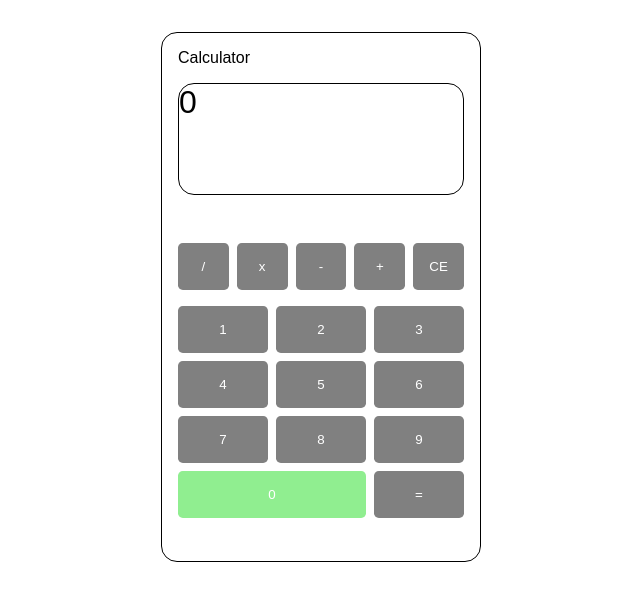
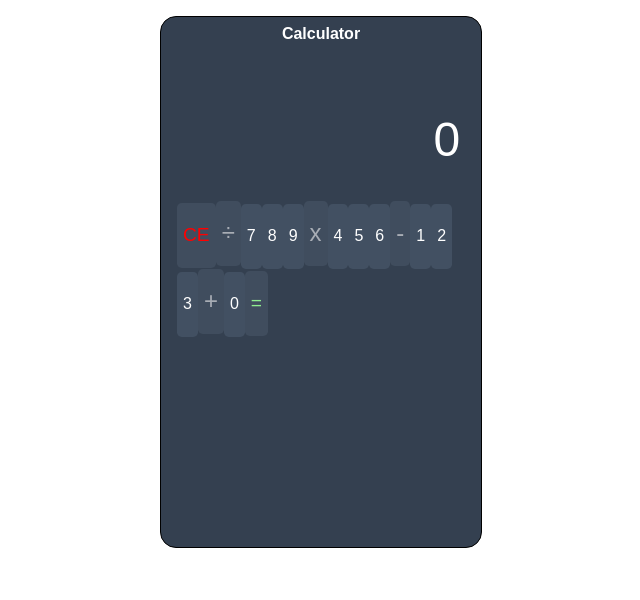
Before and after one commit to OlekOlaisen/Vue-Calculator, a Vue app: page / in a window 1280 px wide. Shown: the top 600 px of the page, without its empty margins (319-959 px from the left). Built offline with nearby package versions, Linux system fonts and the light colour scheme.

Commit message:
Changed style on calculator

```diff
--- a/src/components/Calculator.vue
+++ b/src/components/Calculator.vue
@@ -1,26 +1,31 @@
 <template>
+   <div class="container">
+
       <div class="calculator">
          <h1>Calculator</h1>
-      <p class="calculator__input">0</p>
-      <div class="calculator__operators">
-         <button class="operator">/</button>
-         <button class="operator">x</button>
-         <button class="operator">-</button>
-         <button class="operator">+</button>
-         <button class="operator">CE</button>
+         <div class="calculator-output">
+            <p class="calculator-output__numbers">0</p>
          </div>
-      <div class="calculator__buttons">
+
+         <div class="calculator-buttons">
+            <button class="button span-3 operator">CE</button>
+            <button class="button operator">&divide;</button>
+            <button class="button">7</button>
+            <button class="button">8</button>
+            <button class="button">9</button>
+            <button class="button operator">x</button>
+            <button class="button">4</button>
+            <button class="button">5</button>
+            <button class="button">6</button>
+            <button class="button operator">-</button>
             <button class="button">1</button>
             <button class="button">2</button>
             <button class="button">3</button>
-         <button class="button">4</button>
-         <button class="button">5</button>
-         <button class="button">6</button>
-         <button class="button">7</button>
-         <button class="button">8</button>
-         <button class="button">9</button>
-         <button class="button">0</button>
-         <button class="operator">=</button>
+            <button class="button operator">+</button>
+            <button class="button span-3">0</button>
+            <button class="button operator">=</button>
+         </div>
+
       </div>
 
    </div>
@@ -30,82 +35,101 @@
 
 </script>
 
-<style scoped>
-* {
-   margin: 0;
-   padding: 0;
-   box-sizing: border-box;
+<style>
+:root {
+
+   --background: #344050;
+   --background-operators: #404D5E;
+   --background-output__numbers: #425062;
 }
 
+
 h1 {
-   font-weight: 500;
+   font-size: 1rem;
+   color: white;
+   margin: 0.5rem;
    font-family: Arial, Helvetica, sans-serif;
-   font-size: 1rem;
-   margin-left: 1rem;
-   margin-top: 1rem;
+   text-align: center;
+
 }
 
 .calculator {
+   max-width: 320px;
+   background: var(--background);
    width: 320px;
    height: 530px;
    border: 1px solid black;
-   margin: 2rem auto;
+   margin: 1rem auto;
    border-radius: 1rem;
 }
 
-.calculator__input {
-   width: 90%;
-   height: 7rem;
-   margin: 1rem auto;
-   border-radius: 1rem;
-   border: 1px solid black;
-   font-size: 2rem;
+.calculator-output {
    font-family: Arial, Helvetica, sans-serif;
-}
-
-.calculator__buttons {
-   display: grid;
-   grid-template-columns: repeat(3, 1fr);
+   font-size: 3rem;
+   padding: 0.3rem;
+   text-align: right;
+   height: 100px;
    margin: 1rem;
-   gap: 0.5rem;
-   grid-column-end: span 1;
-}
-
-.calculator__operators {
-   display: flex;
-   gap: 0.5rem;
-   justify-content: center;
-   margin: 3rem 1rem 1rem;
-}
-
-.operator {
-   border-radius: 0.3rem;
-   border: none;
-   padding: 1rem;
-   width: 100%;
-   background-color: grey;
    color: white;
 }
 
-.operator:hover {
-   background-color: rgb(80, 80, 80);
+.calculator-buttons {
+   output: grid;
+   grid-template-columns: repeat(4, 1fr);
+   border: 0;
+   gap: 0.2rem;
+   margin: 2rem 1rem;
+
+}
+
+.span-2 {
+   grid-column: span 2;
+}
+
+.span-3 {
+   grid-column: span 3;
+}
+
+.button {
+   font-size: 1rem;
+   height: 65px;
+   border: none;
+   color: #fff;
+   background-color: var(--background-output__numbers);
+   border-radius: 0.3rem;
+}
+
+.button:hover {
+   background: #627896;
 }
 
 
-.button {
-   border-radius: 0.3rem;
-   border: none;
-   padding: 1rem;
-   background-color: grey;
+.button:nth-child(1) {
+   color: red;
+   font-size: 1.2rem;
+}
+
+.button:nth-child(1):hover {
+   background-color: rgb(240, 92, 92);
+   font-size: 1.2rem;
    color: white;
 }
 
-.button:nth-child(10) {
-   background-color: lightgreen;
-   grid-column: 1 / span 2;
+.button:nth-child(16) {
+   color: lightgreen;
+   font-size: 1.2rem;
 }
 
-.button:hover {
-   background-color: rgb(80, 80, 80);
+.button:nth-child(16):hover {
+   background-color: lightgreen;
+   font-size: 1.2rem;
+   color: white;
+}
+
+
+.operator {
+   background-color: #404D5E;
+   color: #A8ADB5;
+   font-size: 1.5rem;
 }
 </style>
```
Lines whose indentation alone changed are shown as unchanged.
